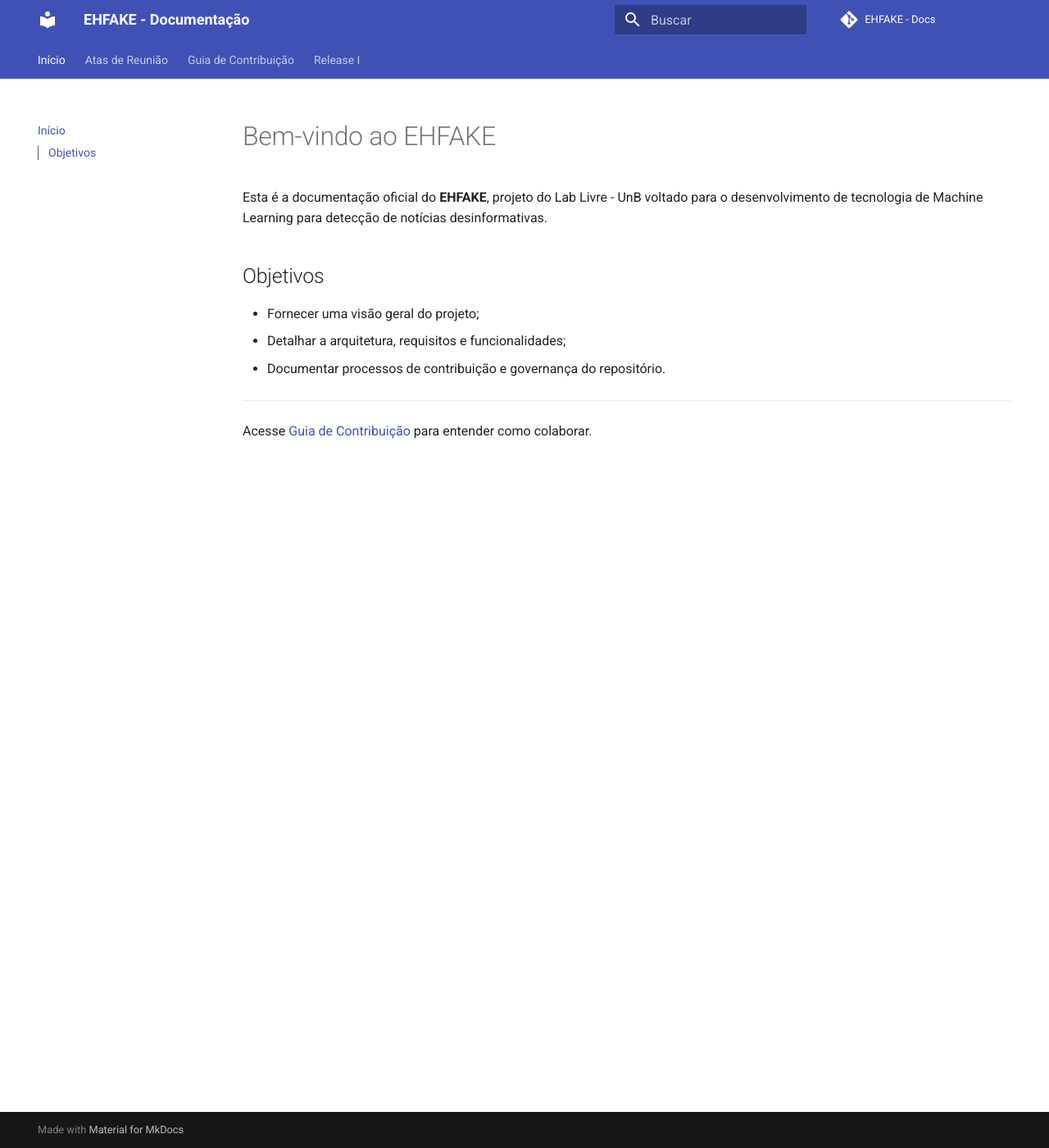
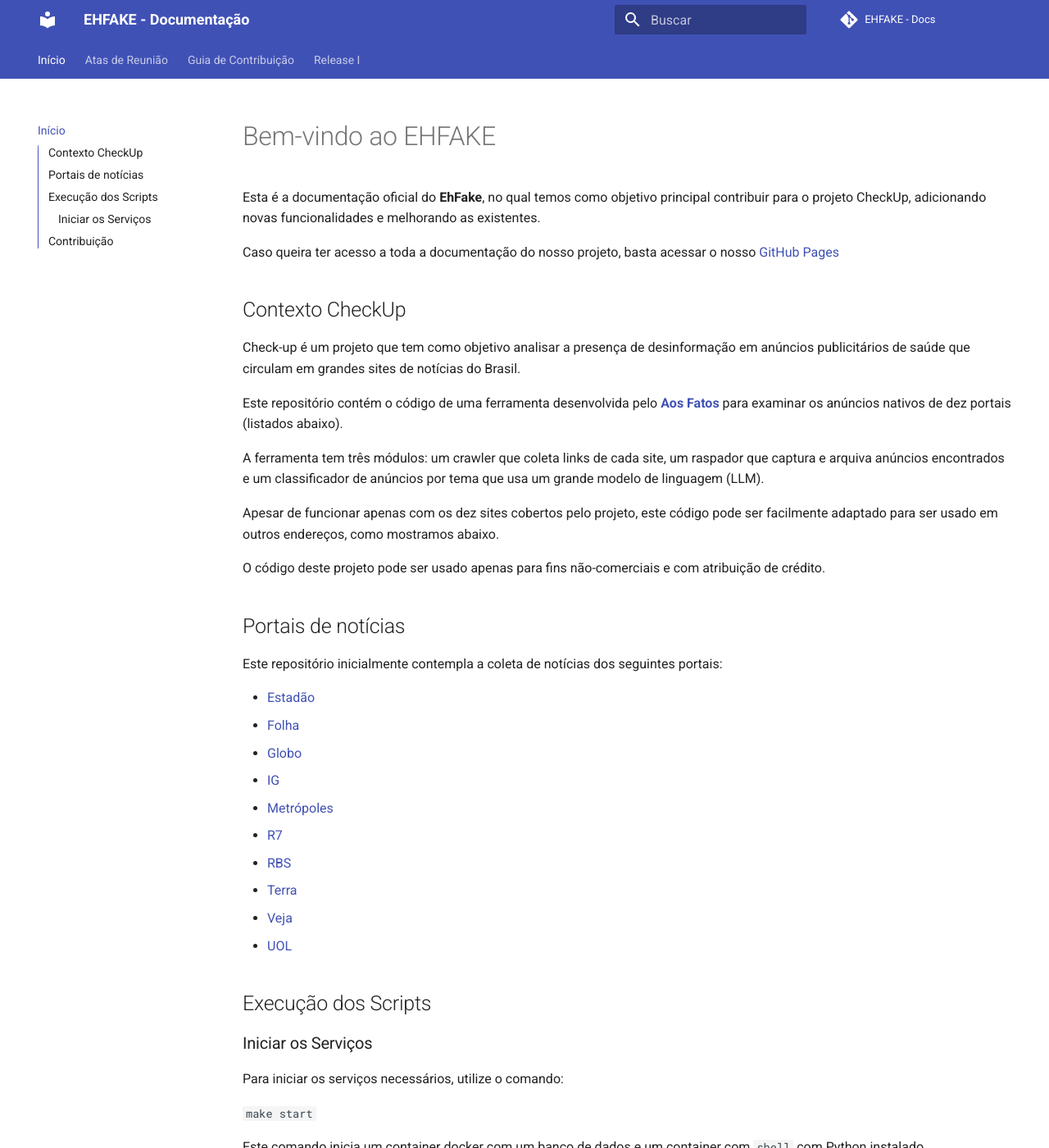
Before and after one commit to EH-FAKE/docs, an MkDocs documentation site: the page built from docs/index.md, in a window 1280 px wide and 1400 px high. Shown: the whole window at 82% size. Built offline with MkDocs 1.6.1 and Material for MkDocs 9.7.7, drawn with Linux system fonts in a browser that asks for light colours; comment, search, counter and statistics services are not loaded; some of the changed text lies outside the part shown.

Commit message:
docs(datasets): atualiza README do projeto

````diff
--- a/docs/index.md
+++ b/docs/index.md
@@ -1,13 +1,49 @@
 # Bem-vindo ao EHFAKE
 
-Esta é a documentação oficial do **EHFAKE**, projeto do Lab Livre - UnB voltado para o desenvolvimento de tecnologia de Machine Learning para detecção de notícias desinformativas.
+Esta é a documentação oficial do **EhFake**, no qual temos como objetivo principal contribuir para o projeto CheckUp, adicionando novas funcionalidades e melhorando as existentes.
 
-## Objetivos
+Caso queira ter acesso a toda a documentação do nosso projeto, basta acessar o nosso [GitHub Pages](https://eh-fake.github.io/docs/)
 
-- Fornecer uma visão geral do projeto;
-- Detalhar a arquitetura, requisitos e funcionalidades;
-- Documentar processos de contribuição e governança do repositório.
+## Contexto CheckUp
 
----
+Check-up é um projeto que tem como objetivo analisar a presença de desinformação em anúncios publicitários de saúde que circulam em grandes sites de notícias do Brasil.
 
-Acesse [Guia de Contribuição](guia-de-contribuicao/politica-de-branches.md) para entender como colaborar.
+Este repositório contém o código de uma ferramenta desenvolvida pelo [**Aos Fatos**](https://aosfatos.org) para examinar os anúncios nativos de dez portais (listados abaixo).
+
+A ferramenta tem três módulos: um crawler que coleta links de cada site, um raspador que captura e arquiva anúncios encontrados e um classificador de anúncios por tema que usa um grande modelo de linguagem (LLM).
+
+Apesar de funcionar apenas com os dez sites cobertos pelo projeto, este código pode ser facilmente adaptado para ser usado em outros endereços, como mostramos abaixo.
+
+O código deste projeto pode ser usado apenas para fins não-comerciais e com atribuição de crédito.
+
+## Portais de notícias
+Este repositório inicialmente contempla a coleta de notícias dos seguintes portais:
+
+ - [Estadão](https://www.estadao.com.br)
+ - [Folha](https://www.folha.uol.com.br)
+ - [Globo](https://oglobo.globo.com/)
+ - [IG](https://www.ig.com.br)
+ - [Metrópoles](https://www.metropoles.com)
+ - [R7](https://www.r7.com)
+ - [RBS](https://www.clicrbs.com.br)
+ - [Terra](https://www.terra.com.br)
+ - [Veja](https://veja.abril.com.br)
+ - [UOL](https://www.uol.com.br)
+
+## Execução dos Scripts
+
+### Iniciar os Serviços
+
+Para iniciar os serviços necessários, utilize o comando:
+
+`make start`
+
+Este comando inicia um container docker com um banco de dados
+e um container com `shell` com Python instalado.
+
+Caso queira iniciar mais serviços, consultar a [descrição oficial do projeto](https://github.com/EH-FAKE/check-up/blob/develop/README.md)
+```
+
+## Contribuição
+
+Acesse [Guia de Contribuição](CONTRIBUTING.md) para entender como colaborar.
````
